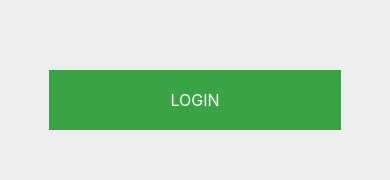
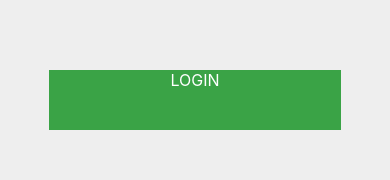
Before and after one commit to khaled-bissani/shelves-tracker, a React Native app in the folder supermarket-frontend/: screen /Login in a window 390 px wide. Shown: the part 368-548 px from the top of the page. Built offline with nearby package versions, Linux system fonts and the light colour scheme.

Commit message:
Frontend <> Supermarket frontend: adding view to the button text

```diff
--- a/supermarket-frontend/src/components/Button/Buttons.js
+++ b/supermarket-frontend/src/components/Button/Buttons.js
@@ -5,7 +5,9 @@ const Buttons = (props) => {
     return(
         <View style={[styles.buttonContainer ,{backgroundColor:`${props.color}`}]}>
             <Pressable onPress={props.onClick} android_ripple={{color: '#ddd'}} style={({pressed}) => pressed && styles.pressedItem}>
-                <Text style={styles.text}>{props.text}</Text>
+                <View style={styles.textContainer}>
+                    <Text style={styles.text}>{props.text}</Text>
+                </View>
             </Pressable>
         </View>
     )
--- a/supermarket-frontend/src/components/Button/styles.js
+++ b/supermarket-frontend/src/components/Button/styles.js
@@ -3,17 +3,20 @@ import {colors, fonts} from '../../constants/palette';
 
 export default StyleSheet.create({
     buttonContainer:{
-        flexDirection:'column',
-        justifyContent:'center',
         width: '75%',
         height: 60,
         marginBottom:30
     },
+    textContainer: {
+        flexDirection:'row',
+        justifyContent:'center',
+        alignItems:'center',
+        height:'100%',
+        width:'100%',
+    },
     text: {
-        textAlign:'center',
         color: colors.white,
         fontSize: fonts.text,
-        width:'100%',
     },
     pressedItem:{
         opacity:0.5,
--- a/supermarket-frontend/src/pages/landing/styles.js
+++ b/supermarket-frontend/src/pages/landing/styles.js
@@ -6,6 +6,7 @@ export default StyleSheet.create({
         flex:1,
         alignItems:'center',
         justifyContent:'space-between',
+        marginBottom:30
     },
     image:{
         flex:3,
```
